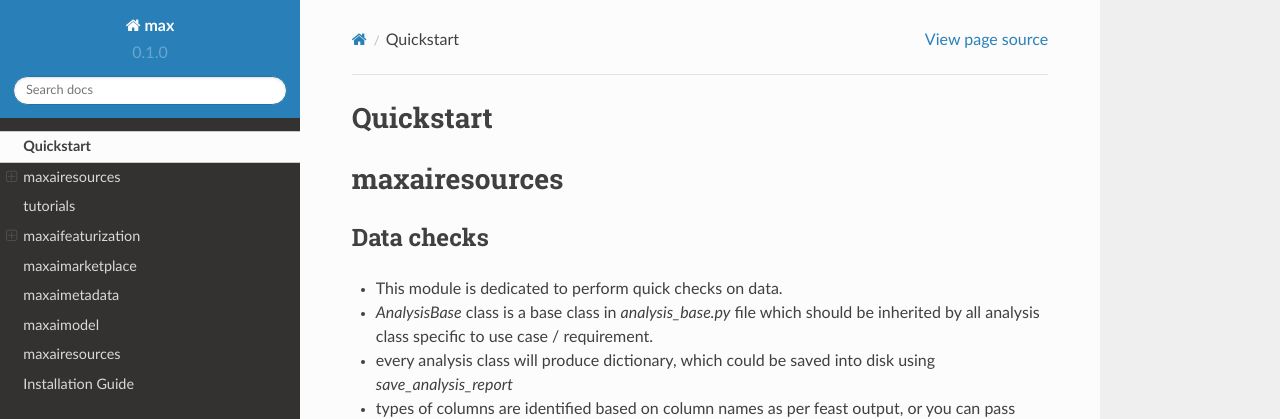
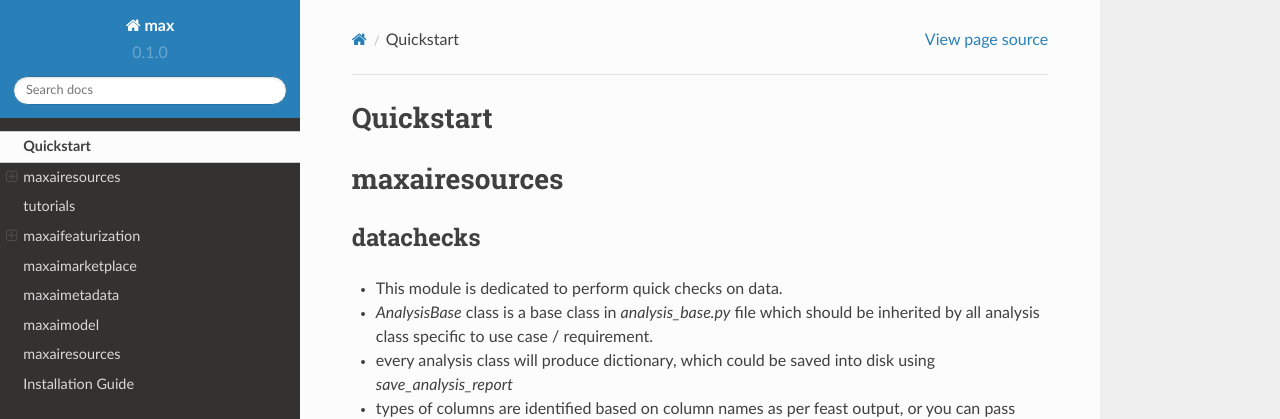
Before and after one commit to manish0013/max-ai, a Sphinx documentation site: the page built from docs/source/quickstart.rst, in a window 1280 px wide and 900 px high. Shown: the top 419 px of the window. Built offline with Sphinx 7.4.7 and the Read the Docs theme 2.0.0, drawn with Linux system fonts in a browser that asks for light colours; pages that are not in the unit, such as notebooks, are missing from menus.

Commit message:
updated formatting

```diff
--- a/docs/source/quickstart.rst
+++ b/docs/source/quickstart.rst
@@ -5,7 +5,7 @@ Quickstart
 maxairesources
 ==============
 
-Data checks
+datachecks
 ___________
 - This module is dedicated to perform quick checks on data.
 - `AnalysisBase` class is a base class in `analysis_base.py` file which should be inherited by all analysis class specific to use case / requirement.
```
